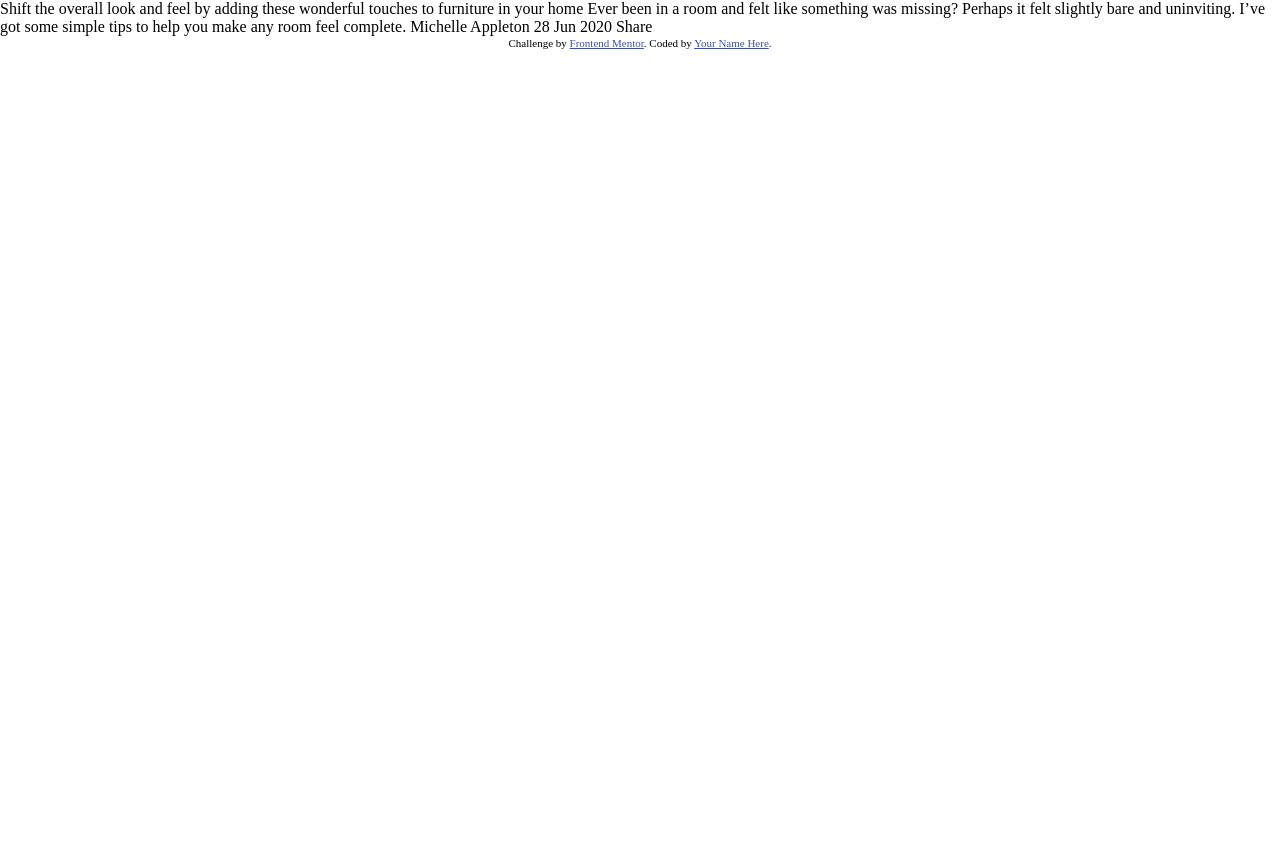
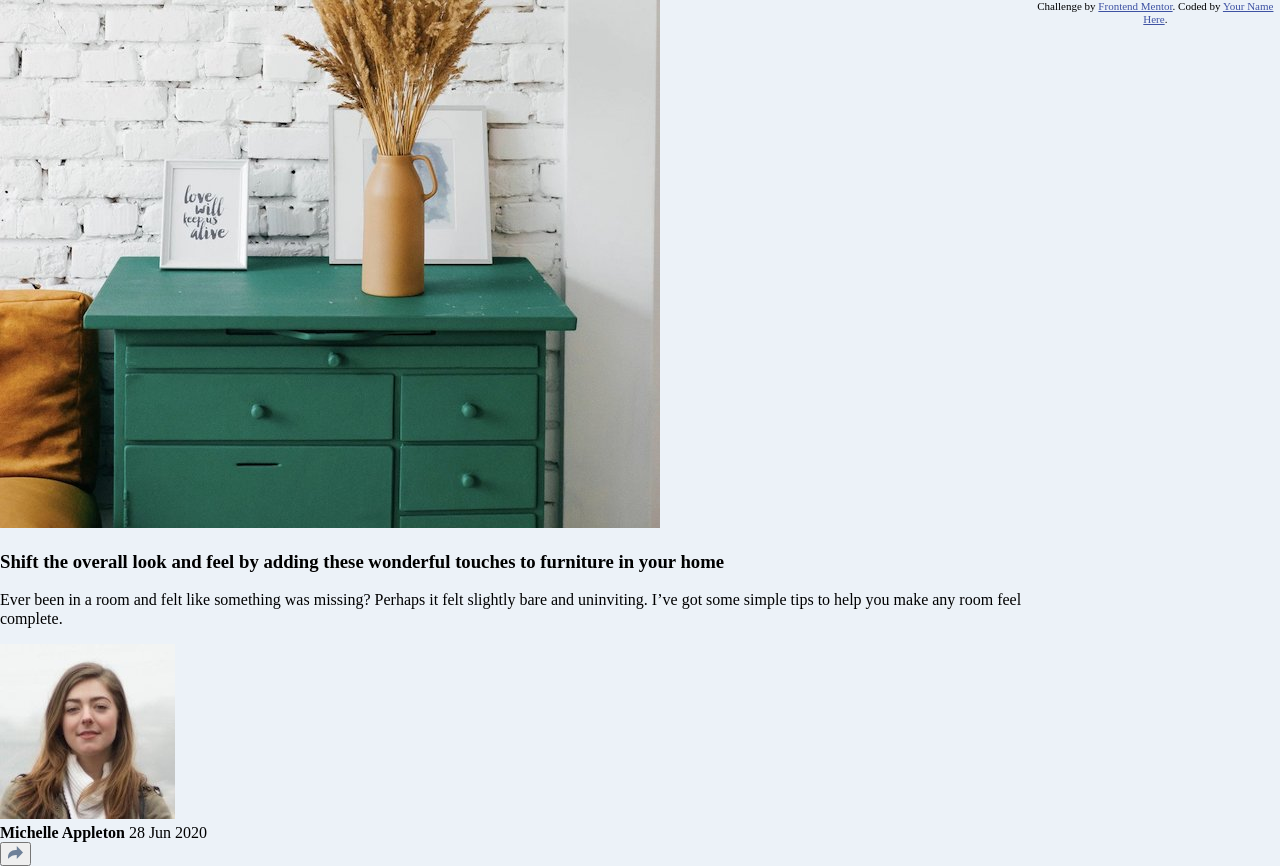
Before and after one commit to AhmedMikkawe/ArticlePreviewComponent, a plain HTML site: page index.html in a window 1280 px wide. Before the commit the page ends 800 px from the top, so only its background shows below. Drawn offline with Linux system fonts and the light colour scheme.

Commit message:
Component Initial Structure and Initial Css rules

```diff
--- a/index.html
+++ b/index.html
@@ -16,19 +16,31 @@
   </style>
 </head>
 <body>
-
-  Shift the overall look and feel by adding these wonderful
-  touches to furniture in your home
-
-  Ever been in a room and felt like something was missing? Perhaps
-  it felt slightly bare and uninviting. I’ve got some simple tips
-  to help you make any room feel complete.
-
-  Michelle Appleton
-  28 Jun 2020
-
-  Share
-
+  <div class="component">
+    <div class="image-container">
+      <img src="images/drawers.jpg" alt="drawers">
+    </div>
+    <div class="component-content">
+      <h3 class="content-header">  Shift the overall look and feel by adding these wonderful
+        touches to furniture in your home
+      </h3>
+      <p class="content-paragraph">
+        Ever been in a room and felt like something was missing? Perhaps
+        it felt slightly bare and uninviting. I’ve got some simple tips
+        to help you make any room feel complete.
+      </p>
+      <div class="author-component">
+        <img src="images/avatar-michelle.jpg" alt="michelle">
+        <div class="author-info">
+          <strong>Michelle Appleton</strong>
+          <span>28 Jun 2020</span>
+        </div>
+        <button class="share">
+          <img src="images/icon-share.svg" alt="share icon">
+        </button>
+      </div>
+    </div>
+  </div>
   <div class="attribution">
     Challenge by <a href="https://www.frontendmentor.io?ref=challenge" target="_blank">Frontend Mentor</a>.
     Coded by <a href="#">Your Name Here</a>.
--- a/styles/style.css
+++ b/styles/style.css
@@ -0,0 +1,10 @@
+:root{
+    --Very-Dark-Grayish-Blue: hsl(217, 19%, 35%);
+    --Desaturated-Dark-Blue: hsl(214, 17%, 51%);
+    --Grayish-Blue: hsl(212, 23%, 69%);
+    --Light-Grayish-Blue: hsl(210, 46%, 95%);
+}
+body{
+    background-color: var(--Light-Grayish-Blue);
+    display: flex;
+}
```
